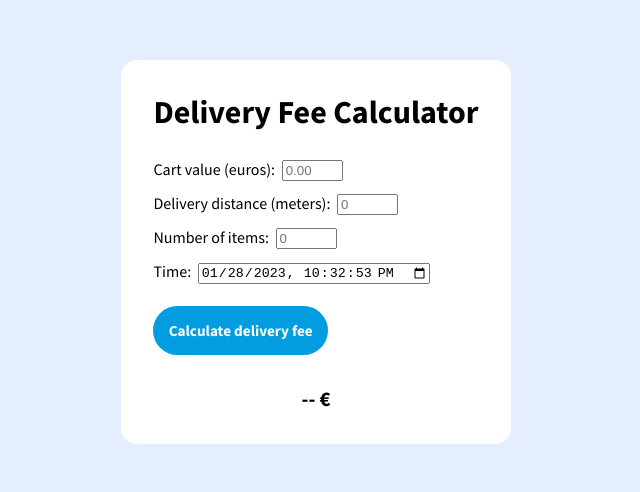
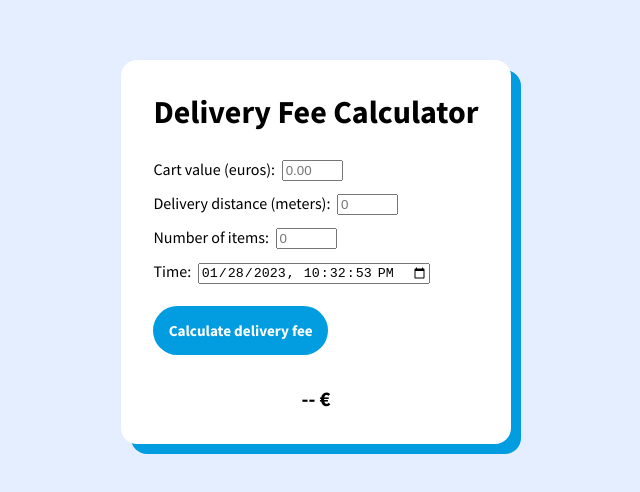
Before and after one commit to joonaspuuppo/deliveryfeecalculator, a React (Create React App) app: page / in a window 1280 px wide. Shown: the part 164-656 px from the top of the page, without its empty margins (324-964 px from the left). Built offline with nearby package versions, Linux system fonts and the light colour scheme.

Commit message:
added drop shadow

```diff
--- a/src/index.css
+++ b/src/index.css
@@ -22,6 +22,7 @@ code {
   margin: auto;
   padding: 2em;
   background-color: white;
+  box-shadow: 10px 10px #019DE0;
   border-radius: 1em;
 }
 
```
